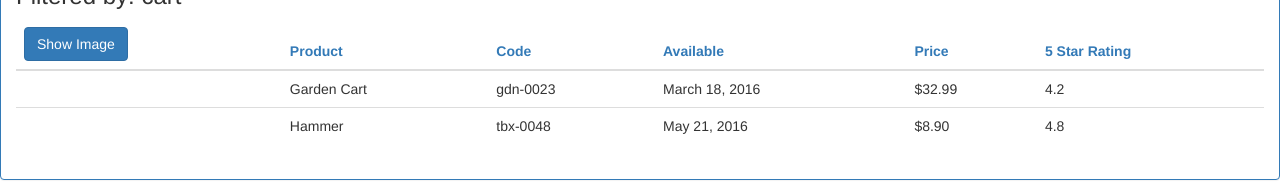
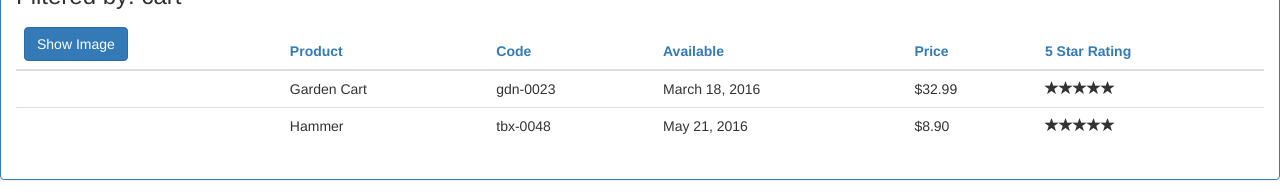
Before and after one commit to MarcLongoria/APM, an Angular app: page / in a window 1280 px wide. Shown: the part 204-398 px from the top of the page. Built offline with nearby package versions, Linux system fonts and the light colour scheme.

Commit message:
star component 2

```diff
--- a/src/app/products/product-list.component.html
+++ b/src/app/products/product-list.component.html
@@ -37,7 +37,7 @@
                         <td>{{product.productCode | lowercase}}</td>
                         <td>{{product.releaseDate}}</td>
                         <td>{{product.price | currency:'USD':true:'1.2-2'}}</td>
-                        <td>{{product.starRating}}</td>
+                        <td><pm-star [rating]='product.starRating'></pm-star></td>
 
 
                     </tr>
--- a/src/app/shared/star.component.ts
+++ b/src/app/shared/star.component.ts
@@ -1,5 +1,5 @@
 
-import { Component, OnChanges } from '@angular/core';
+import { Component, OnChanges, Input } from '@angular/core';
 
 @Component({
     selector: 'pm-star',
@@ -12,7 +12,7 @@ export class StarComponent implements OnChanges{
     ngOnChanges(): void {
         this.starWidth = this.rating * 86 /5;
     }
-    rating : number = 4;
+    @Input() rating : number = 4;
     starWidth : number;
 
 }
```
